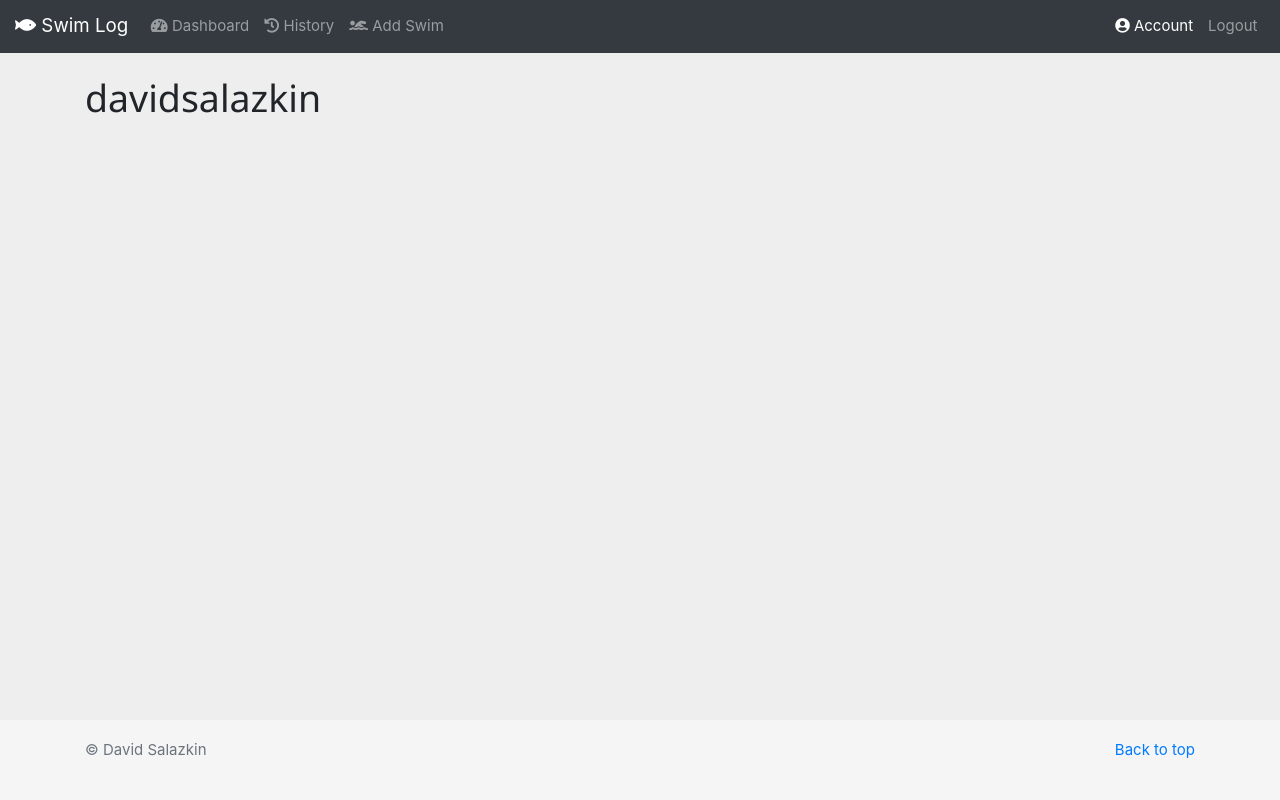
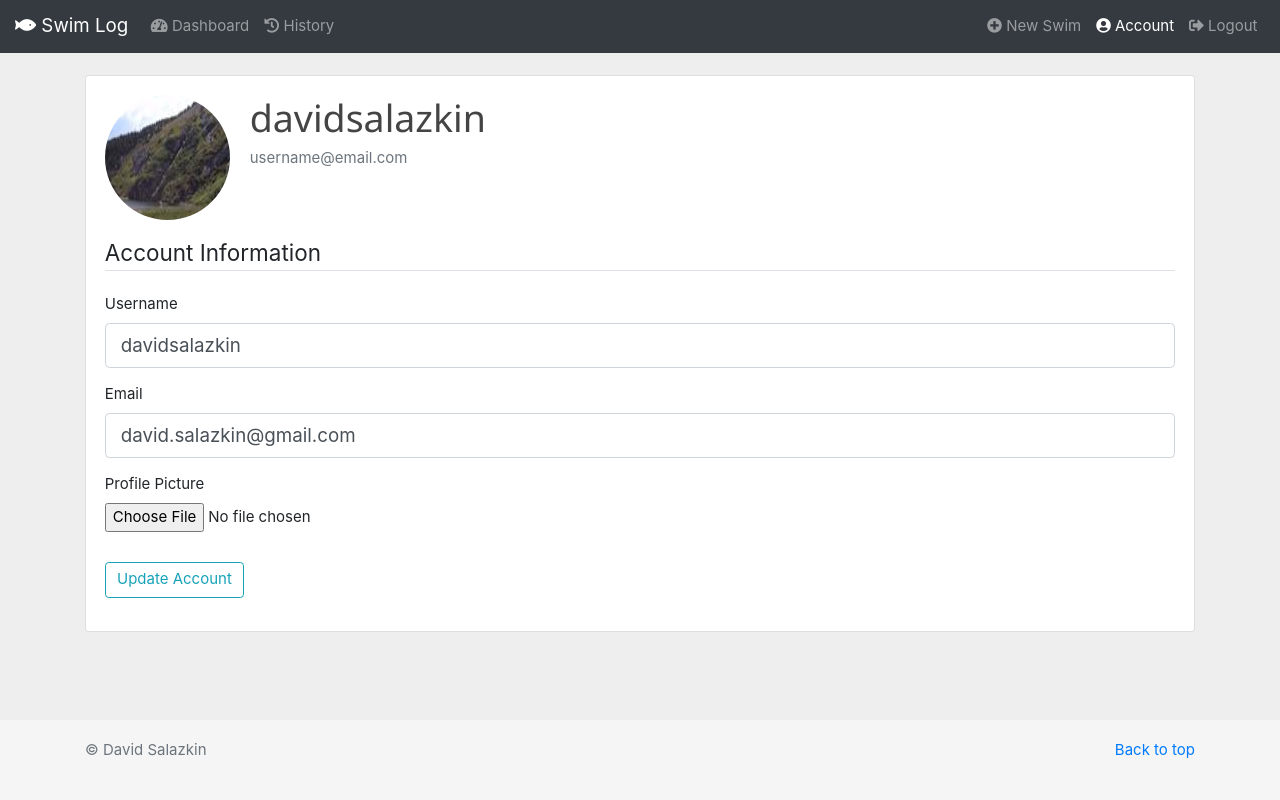
Before and after one commit to davidsalazkin/swim_log, a Flask app: page /account in a window 1280 px wide. Run offline with Flask 2, Linux system fonts and the light colour scheme; a user stored in the database is signed in; some libraries are stand-ins or nearby versions.

Commit message:
added user account settings and made some minor styling updates

```diff
--- a/swim_log/forms.py
+++ b/swim_log/forms.py
@@ -1,4 +1,6 @@
 from flask_wtf import FlaskForm
+from flask_wtf.file import FileField, FileAllowed
+from flask_login import current_user
 from wtforms import StringField, PasswordField, SubmitField, BooleanField
 from wtforms.validators import DataRequired, Length, Email, EqualTo, ValidationError
 from swim_log.models import User
@@ -27,3 +29,22 @@ class LoginForm(FlaskForm):
     password = PasswordField('Password', validators=[DataRequired()])
     remember = BooleanField('Remember me')
     submit = SubmitField('Login')
+
+
+class UpdateAccountForm(FlaskForm):
+    username = StringField('Username', validators=[DataRequired(), Length(min=2, max=20)])
+    email = StringField('Email', validators=[DataRequired(), Email()])
+    picture = FileField('Profile Picture', validators=[FileAllowed(['jpg', 'png'])])
+    submit = SubmitField('Update Account')
+
+    def validate_username(self, username):
+        if username.data != current_user.username:
+            user = User.query.filter_by(username=username.data).first()
+            if user:
+                raise ValidationError('That username already exists, please choose a different one.')
+
+    def validate_email(self, email):
+        if email.data != current_user.email:
+            email = User.query.filter_by(email=email.data).first()
+            if email:
+                raise ValidationError('That email has already been registered in our system, please choose a different one.')
--- a/swim_log/routes.py
+++ b/swim_log/routes.py
@@ -1,6 +1,9 @@
+import os
+import secrets
+from PIL import Image
 from flask import render_template, url_for, flash, redirect, request
 from swim_log import app, db, bcrypt
-from swim_log.forms import RegistrationForm, LoginForm
+from swim_log.forms import RegistrationForm, LoginForm, UpdateAccountForm
 from swim_log.models import User, Session, Swim
 from flask_login import login_user, current_user, logout_user, login_required
 
@@ -38,10 +41,10 @@ def history():
     return render_template('history.html', title='History')
 
 
-@app.route("/add_swim")
+@app.route("/new_swim")
 @login_required
-def add_swim():
-    return render_template('add_swim.html', title='Add Swim')
+def new_swim():
+    return render_template('new_swim.html', title='New Swim')
 
 
 @app.route("/register", methods=['GET', 'POST'])
@@ -81,7 +84,35 @@ def logout():
     return redirect(url_for('home'))
 
 
-@app.route("/account")
+def save_picture(form_picture):
+    random_hex = secrets.token_hex(8)
+    _, f_ext = os.path.splitext(form_picture.filename)
+    picture_fn = random_hex + f_ext
+    picture_path = os.path.join(app.root_path, 'static/profile_pics', picture_fn)
+
+    output_size = (125, 125)
+    i = Image.open(form_picture)
+    i.thumbnail(output_size)
+    i.save(picture_path)
+
+    return picture_fn
+
+
+@app.route("/account", methods=['GET', 'POST'])
 @login_required
 def account():
-    return render_template('account.html', title='Account')
+    form = UpdateAccountForm()
+    if form.validate_on_submit():
+        if form.picture.data:
+            picture_file = save_picture(form.picture.data)
+            current_user.image_file = picture_file
+        current_user.username = form.username.data
+        current_user.email = form.email.data
+        db.session.commit()
+        flash('Your account has been updated.', 'success')
+        return redirect(url_for('account'))
+    elif request.method == 'GET':
+        form.username.data = current_user.username
+        form.email.data = current_user.email
+    image_file = url_for('static', filename='profile_pics/' + current_user.image_file)
+    return render_template('account.html', title='Account', form=form, image_file=image_file)
--- /dev/null
+++ b/swim_log/static/main.css
@@ -0,0 +1,38 @@
+h1, h2, h3, h4, h5, h6 {
+  color: #444444;
+}
+
+.bg-steel {
+  background-color: #5f788a;
+}
+
+.site-header .navbar-nav .nav-link {
+  color: #cbd5db;
+}
+
+.site-header .navbar-nav .nav-link:hover {
+  color: #ffffff;
+}
+
+.site-header .navbar-nav .nav-link.active {
+  font-weight: 500;
+}
+
+.content-section {
+  background: #ffffff;
+  padding: 10px 20px;
+  border: 1px solid #dddddd;
+  border-radius: 3px;
+  margin-bottom: 20px;
+}
+
+.account-img {
+  height: 125px;
+  width: 125px;
+  margin-right: 20px;
+  margin-bottom: 16px;
+}
+
+.account-heading {
+  font-size: 2.5rem;
+}
--- a/swim_log/templates/account.html
+++ b/swim_log/templates/account.html
@@ -1,4 +1,62 @@
 {% extends "layout.html" %}
 {% block content %}
-    <h1>{{ current_user.username }}</h1>
+    <div class="card w3-animate-opacity">
+        <div class="card-body">
+            <div class="media">
+                <img class="rounded-circle account-img" src="{{ image_file }}">
+                <div class="media-body">
+                    <h2 class="account-heading">{{ current_user.username }}</h2>
+                    <p class="text-secondary">username@email.com</p>
+                </div>
+            </div>
+            <form method="POST" action="" enctype="multipart/form-data">
+                {{ form.hidden_tag() }}
+                <fieldset class="form-group">
+                    <legend class="border-bottom mb-4">Account Information</legend>
+                    <div class="form-group">
+                        {{ form.username.label(class="form-control-label") }}
+
+                        <!-- Error control -->
+                        {% if form.username.errors %}
+                            {{ form.username(class="form-control form-control-lg is-invalid") }}
+                            <div class="invalid-feedback">
+                                {% for error in form.username.errors %}
+                                    <span>{{ error }}</span>
+                                {% endfor %}
+                            </div>
+                        {% else %}
+                            {{ form.username(class="form-control form-control-lg") }}
+                        {% endif %}
+                    </div>
+                    <div class="form-group">
+                        {{ form.email.label(class="form-control-label") }}
+
+                        <!-- Error control -->
+                        {% if form.email.errors %}
+                            {{ form.email(class="form-control form-control-lg is-invalid") }}
+                            <div class="invalid-feedback">
+                                {% for error in form.email.errors %}
+                                    <span>{{ error }}</span>
+                                {% endfor %}
+                            </div>
+                        {% else %}
+                            {{ form.email(class="form-control form-control-lg") }}
+                        {% endif %}
+                    </div>
+                    <div class="form-group">
+                        {{ form.picture.label() }}
+                        {{ form.picture(class="form-control-file") }}
+                        {% if form.picture.errors %}
+                            {% for error in form.picture.errors %}
+                                <span class="text-danger">{{ error }}</span></br>
+                            {% endfor %}
+                        {% endif %}
+                    </div>
+                </fieldset>
+                <div class="form-group">
+                    {{ form.submit(class="btn btn-outline-info") }}
+                </div>
+            </form>
+        </div>
+    </div>
 {% endblock content %}
--- a/swim_log/templates/layout.html
+++ b/swim_log/templates/layout.html
@@ -9,6 +9,7 @@
     <link rel="stylesheet" href="https://use.fontawesome.com/releases/v5.7.2/css/all.css" integrity="sha384-fnmOCqbTlWIlj8LyTjo7mOUStjsKC4pOpQbqyi7RrhN7udi9RwhKkMHpvLbHG9Sr" crossorigin="anonymous">
     <link rel="stylesheet" href="https://www.w3schools.com/w3css/4/w3.css">
     <link rel="stylesheet" href="https://stackpath.bootstrapcdn.com/bootstrap/4.2.1/css/bootstrap.min.css" integrity="sha384-GJzZqFGwb1QTTN6wy59ffF1BuGJpLSa9DkKMp0DgiMDm4iYMj70gZWKYbI706tWS" crossorigin="anonymous">
+    <link rel="stylesheet" type="text/css" href="{{ url_for('static', filename='main.css') }}">
     <style>
         .footer {
           position: absolute;
@@ -61,27 +62,24 @@
             <a id="history" class="nav-link" href="{{ url_for('history') }}"><i class="fas fa-history"></i> History</a>
           </li>
           {% endif %}
-          {% if current_user.is_authenticated %}
-          <li class="nav-item">
-            <a id="add_swim" class="nav-link" href="{{ url_for('add_swim') }}"><i class="fas fa-swimmer"></i> Add Swim</a>
-          </li>
-          {% endif %}
         </ul>
         <ul class="navbar-nav ml-auto">
           {% if current_user.is_authenticated %}
           <li class="nav-item">
+            <a id="new_swim" class="nav-link" href="{{ url_for('new_swim') }}"><i class="fas fa-plus-circle"></i> New Swim</a>
+          </li>
+          <li class="nav-item">
             <a id="account" class="nav-link" href="{{ url_for('account') }}"><i class="fas fa-user-circle"></i> Account</a>
           </li>
           <li class="nav-item">
-            <a id="logout" class="nav-link" href="{{ url_for('logout') }}">Logout</a>
+            <a id="logout" class="nav-link" href="{{ url_for('logout') }}"><i class="fas fa-sign-out-alt"></i> Logout</a>
           </li>
           {% else %}
           <li class="nav-item">
-            <a id="login" class="nav-link" href="{{ url_for('login') }}">Login</a>
+            <a id="login" class="nav-link" href="{{ url_for('login') }}"><i class="fas fa-sign-in-alt"></i> Login</a>
           </li>
-          <span class="navbar-text"> <u>or</u> </span>
           <li class="nav-item">
-            <a id="register" class="nav-link" href="{{ url_for('register') }}">Register</a>
+            <a id="register" class="nav-link" href="{{ url_for('register') }}"><i class="fas fa-user-check"></i> Register</a>
           </li>
           {% endif %}
         </ul>
--- a/swim_log/templates/login.html
+++ b/swim_log/templates/login.html
@@ -1,7 +1,7 @@
 {% extends "layout.html" %}
 {% block content %}
     <div class="card w3-animate-opacity">
-        <img src="https://i.imgur.com/VpsuarV.png" class="card-img-top" alt="...">
+        <img src="{{ url_for('static', filename='img/login.png') }}" class="card-img-top">
         <div class="card-body">
             <form method="POST" action="">
                 {{ form.hidden_tag() }}
--- a/swim_log/templates/register.html
+++ b/swim_log/templates/register.html
@@ -1,7 +1,7 @@
 {% extends "layout.html" %}
 {% block content %}
     <div class="card w3-animate-opacity">
-        <img src="https://i.imgur.com/WqLCLks.png" class="card-img-top" alt="...">
+        <img src="{{ url_for('static', filename='img/register.png') }}" class="card-img-top">
         <div class="card-body">
             <form method="POST" action="">
                 {{ form.hidden_tag() }}
```
Also changed, not shown: swim_log/site.db, swim_log/static/img/login.png (added), swim_log/static/img/register.png (added), swim_log/static/profile_pics/8cd7a013db61b596.jpg (added), swim_log/static/profile_pics/8d63d7cb9c46c198.jpg (added), swim_log/static/profile_pics/default.jpg (added), swim_log/templates/new_swim.html (renamed from swim_log/templates/add_swim.html), 5 other files.
